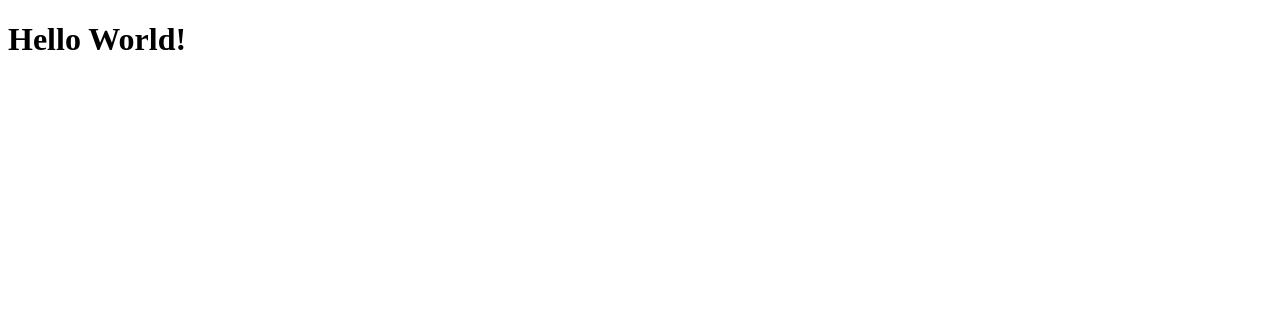
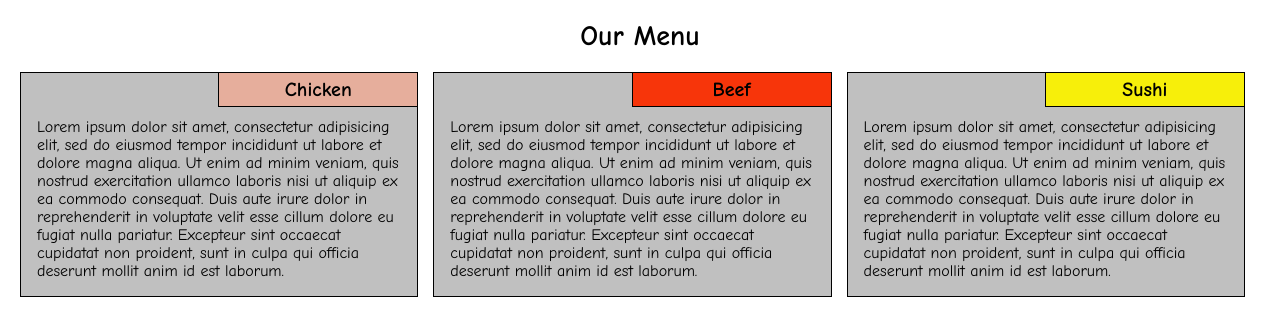
Before and after one commit to yellowahra/coursera-test, a plain HTML site: page mod2_solution/index.html in a window 1280 px wide. Drawn offline with Linux system fonts and the light colour scheme.

Commit message:
first assignment

```diff
--- a/mod2_solution/index.html
+++ b/mod2_solution/index.html
@@ -1,9 +1,46 @@
 <!DOCTYPE html>
 <html>
 <head>
-	<title>hello Coursera!</title>
+	<meta name="viewport" content="width=device-width, initial-scale=1">
+  <link rel="stylesheet" href="styles.css">
+	<title>Module 2 Solution</title>
 </head>
 <body>
-<h1>Hello World! </h1>
+	<h1>Our Menu</h1>
+		<div class="row">
+			<div class="col-lg-4 col-md-6">
+        <div class="sect">
+        <h2 class="chicken l2h">Chicken</h2>
+				<p class="para">Lorem ipsum dolor sit amet, consectetur adipisicing elit, sed do eiusmod
+				tempor incididunt ut labore et dolore magna aliqua. Ut enim ad minim veniam,
+				quis nostrud exercitation ullamco laboris nisi ut aliquip ex ea commodo
+				consequat. Duis aute irure dolor in reprehenderit in voluptate velit esse
+				cillum dolore eu fugiat nulla pariatur. Excepteur sint occaecat cupidatat non
+				proident, sunt in culpa qui officia deserunt mollit anim id est laborum.</p>
+        </div>
+			</div>
+			<div class="col-lg-4 col-md-6">
+        <div class="sect">
+				<h2 class="beef l2h">Beef</h2>
+				<p class="para">Lorem ipsum dolor sit amet, consectetur adipisicing elit, sed do eiusmod
+				tempor incididunt ut labore et dolore magna aliqua. Ut enim ad minim veniam,
+				quis nostrud exercitation ullamco laboris nisi ut aliquip ex ea commodo
+				consequat. Duis aute irure dolor in reprehenderit in voluptate velit esse
+				cillum dolore eu fugiat nulla pariatur. Excepteur sint occaecat cupidatat non
+				proident, sunt in culpa qui officia deserunt mollit anim id est laborum.</p>
+        </div>
+			</div>
+			<div class="col-lg-4 col-md-12">
+        <div class="sect">
+				<h2 class="sushi l2h">Sushi</h2>
+				<p class="para">Lorem ipsum dolor sit amet, consectetur adipisicing elit, sed do eiusmod
+				tempor incididunt ut labore et dolore magna aliqua. Ut enim ad minim veniam,
+				quis nostrud exercitation ullamco laboris nisi ut aliquip ex ea commodo
+				consequat. Duis aute irure dolor in reprehenderit in voluptate velit esse
+				cillum dolore eu fugiat nulla pariatur. Excepteur sint occaecat cupidatat non
+				proident, sunt in culpa qui officia deserunt mollit anim id est laborum.</p>
+        </div>
+			</div>
+		</div>
 </body>
 </html>
```
